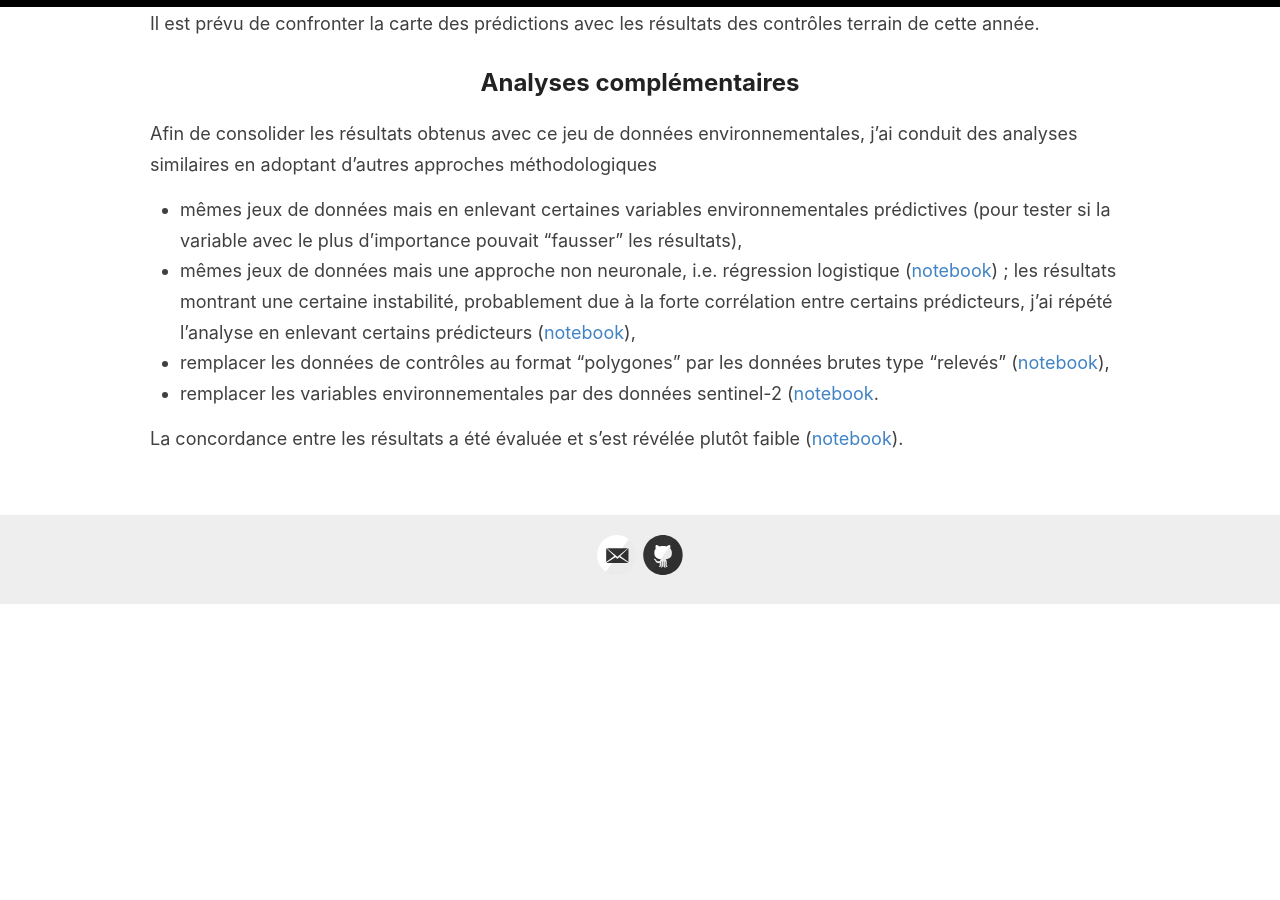
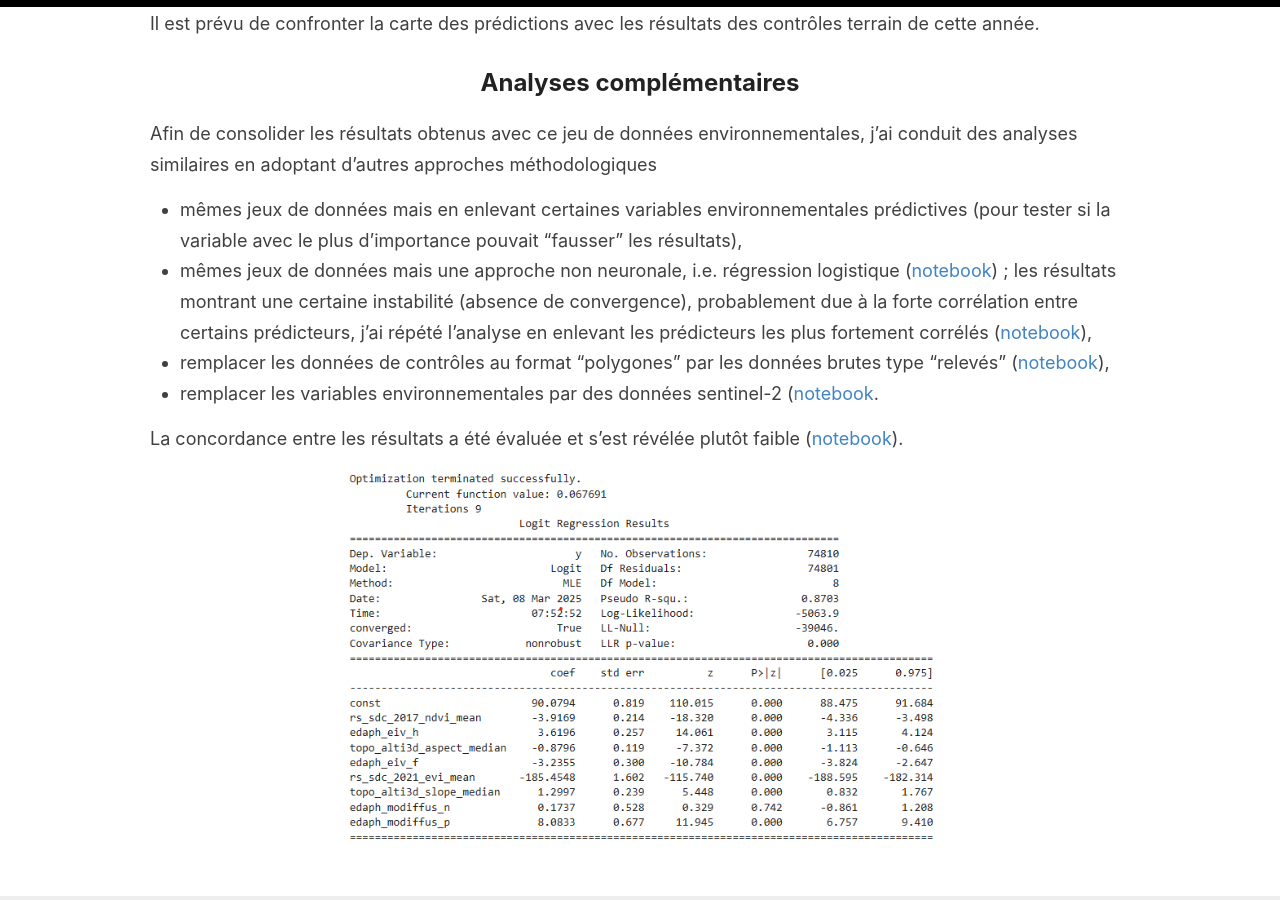
Before and after one commit to sca-opdir/sber-biodiversite-ml-prediction, a Jekyll site: the page built from _pages/results.md, in a window 1280 px wide and 900 px high, scrolled down 3205 px. Built offline with Jekyll 4.4.1, drawn with Linux system fonts in a browser that asks for light colours; before the commit the page ends 3810 px from its top, so only the background shows below that.

Commit message:
Update results.md

```diff
--- a/_pages/results.md
+++ b/_pages/results.md
@@ -67,8 +67,15 @@ Il est prévu de confronter la carte des prédictions avec les résultats des co
 
 Afin de consolider les résultats obtenus avec ce jeu de données environnementales, j'ai conduit des analyses similaires en adoptant d'autres approches méthodologiques
 * mêmes jeux de données mais en enlevant certaines variables environnementales prédictives (pour tester si la variable avec le plus d'importance pouvait "fausser" les résultats),
-* mêmes jeux de données mais une approche non neuronale, i.e. régression logistique ([notebook](https://www.kaggle.com/code/mzufferey/sber-data-logreg-p-turage)) ; les résultats montrant une certaine instabilité, probablement due à la forte corrélation entre certains prédicteurs, j'ai répété l'analyse en enlevant certains prédicteurs ([notebook](https://www.kaggle.com/code/mzufferey/sber-data-logreg-p-turage-lessvariables)),
+* mêmes jeux de données mais une approche non neuronale, i.e. régression logistique ([notebook](https://www.kaggle.com/code/mzufferey/sber-data-logreg-p-turage)) ; les résultats montrant une certaine instabilité (absence de convergence), probablement due à la forte corrélation entre certains prédicteurs, j'ai répété l'analyse en enlevant les prédicteurs les plus fortement corrélés ([notebook](https://www.kaggle.com/code/mzufferey/sber-data-logreg-p-turage-lessvariables)),
 * remplacer les données de contrôles au format "polygones" par les données brutes type "relevés" ([notebook](https://www.kaggle.com/code/mzufferey/sber-nn-relev-s-p-t)),
 * remplacer les variables environnementales par des données sentinel-2 ([notebook](https://www.kaggle.com/code/mzufferey/ffn-sber-paturagev4-sentinel).
 
  La concordance entre les résultats a été évaluée et s'est révélée plutôt faible ([notebook](https://www.kaggle.com/code/mzufferey/cmp-p-turages-output)).
+
+
+
+
+<div align="center">
+  <img src="{{site.baseurl}}/images/logreg_results.png" alt="Résultats de la régression logistique avec un jeu restreint de prédicteurs" width="600"/>
+</div>
```
